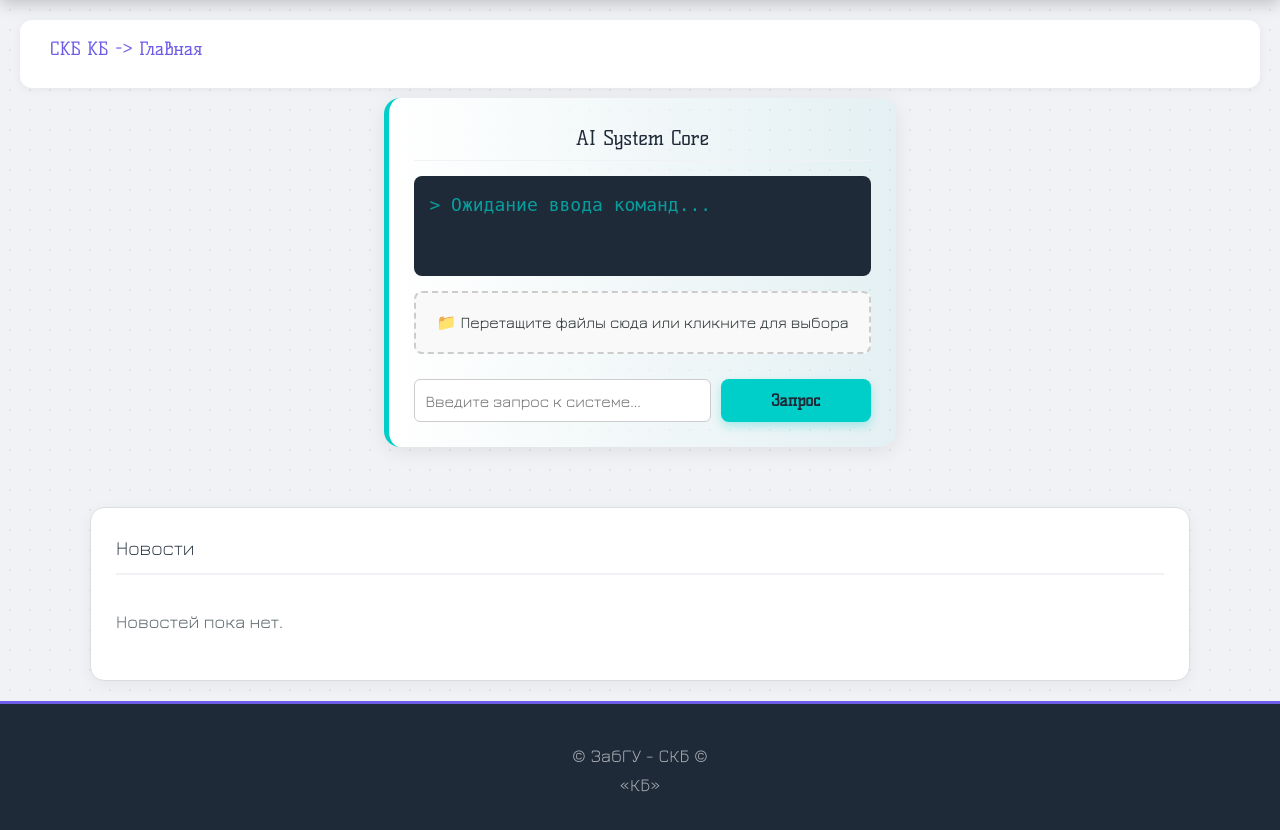
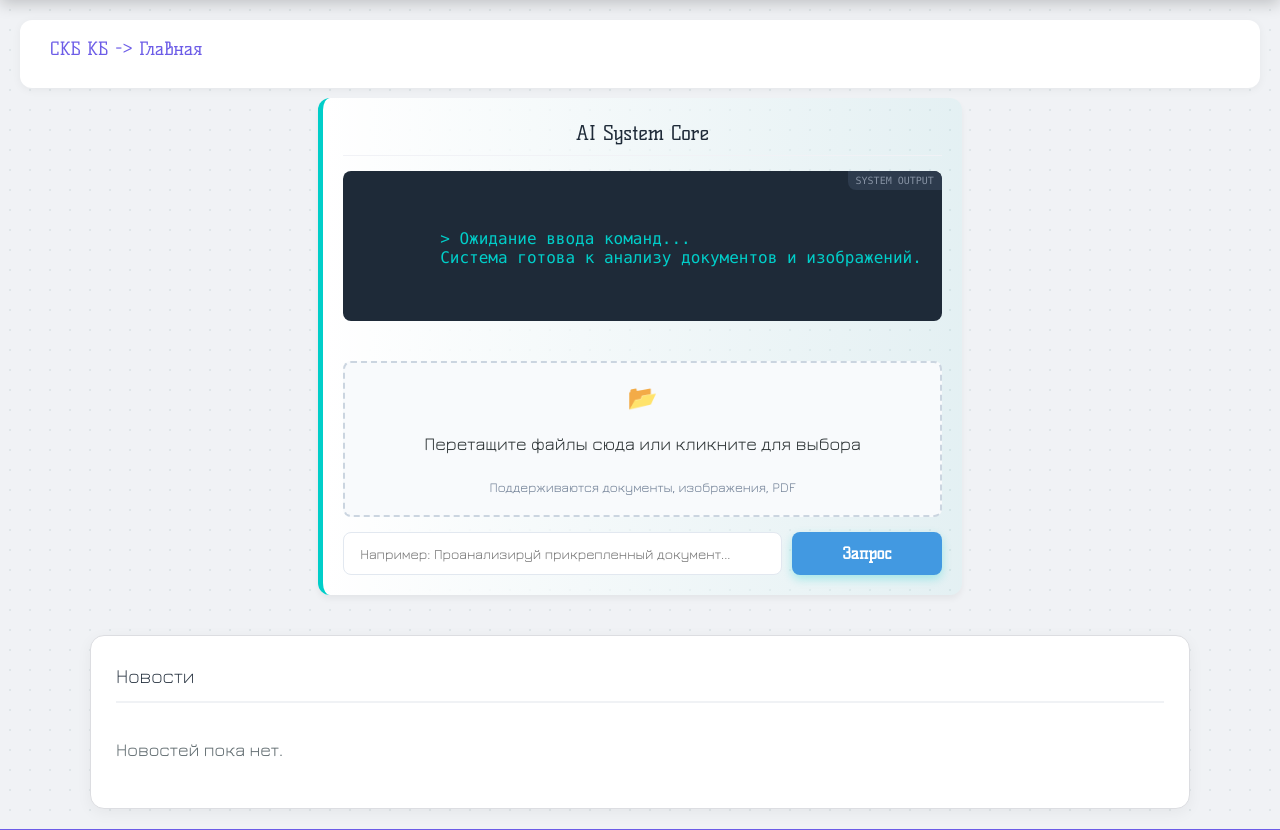
Before and after one commit to VSDragon1239/MainWebUIProject, a Django app: page / in a window 1280 px wide. Shown: the part 80-910 px from the top of the page. Run offline with Django 5.2, Linux system fonts and the light colour scheme.

Commit message:
ct1_v0.0.25 - aaa5

```diff
--- a/templates/pages/index.html
+++ b/templates/pages/index.html
@@ -6,70 +6,173 @@
 {% block extra_css %}
 <link rel="stylesheet" href="{% static 'css/index_style.css' %}">
 <style>
-    /* Стили для зоны загрузки файлов */
-    .file-dropzone {
-        border: 2px dashed #ccc;
+    /* Улучшенные стили для AI модуля */
+    .ai-module {
+        background: #fff;
+        border-radius: 12px;
+        padding: 20px;
+        box-shadow: 0 4px 6px rgba(0, 0, 0, 0.05);
+    }
+
+    .ai-terminal {
+        background: #1e2a38;
+        color: #00cec9;
+        padding: 20px;
+        border-radius: 8px;
+        min-height: 150px;
+        font-family: 'Consolas', 'Monaco', monospace;
+        margin-bottom: 20px;
+        white-space: pre-wrap;
+        word-wrap: break-word;
+        position: relative;
+        overflow: hidden;
+    }
+
+    .ai-terminal::before {
+        content: "SYSTEM OUTPUT";
+        position: absolute;
+        top: 0;
+        right: 0;
+        background: #2d3b4d;
+        color: #8692a3;
+        font-size: 10px;
+        padding: 4px 8px;
+        border-bottom-left-radius: 8px;
+    }
+
+    /* Зона загрузки файлов */
+    .upload-zone {
+        border: 2px dashed #cbd5e0;
         border-radius: 8px;
         padding: 20px;
         text-align: center;
-        background: #f9f9f9;
+        transition: all 0.3s ease;
+        background: #f8fafc;
+        cursor: pointer;
         margin-bottom: 15px;
-        transition: all 0.3s;
-        cursor: pointer;
     }
 
-    .file-dropzone.drag-over {
-        background: #e3f2fd;
-        border-color: #2196f3;
+    .upload-zone:hover, .upload-zone.dragover {
+        border-color: #4299e1;
+        background: #ebf8ff;
     }
 
-    .file-list {
+    .upload-zone__icon {
+        font-size: 24px;
+        color: #a0aec0;
+        margin-bottom: 10px;
+        display: block;
+    }
+
+    /* Превью загруженных файлов */
+    .attachments-list {
         display: flex;
         flex-wrap: wrap;
         gap: 10px;
-        margin-top: 10px;
+        margin-bottom: 15px;
     }
 
-    .file-item {
-        background: #f0f0f0;
-        border-radius: 6px;
-        padding: 5px 10px;
+    .attachment-item {
+        position: relative;
+        width: 80px;
+        height: 80px;
+        border-radius: 8px;
+        overflow: hidden;
+        box-shadow: 0 2px 4px rgba(0, 0, 0, 0.1);
+        background: #edf2f7;
         display: flex;
         align-items: center;
-        gap: 8px;
-        font-size: 14px;
-        position: relative;
+        justify-content: center;
+        flex-direction: column;
     }
 
-    .file-item img.preview {
-        max-height: 30px;
-        max-width: 30px;
-        border-radius: 4px;
+    .attachment-item img {
+        width: 100%;
+        height: 100%;
+        object-fit: cover;
     }
 
-    .file-item .remove-file {
-        cursor: pointer;
-        color: #e74c3c;
-        font-weight: bold;
-        margin-left: 5px;
+    .attachment-item .doc-icon {
+        font-size: 24px;
+        color: #4a5568;
     }
 
-    .upload-progress {
-        display: inline-block;
-        width: 16px;
-        height: 16px;
-        border: 2px solid #ccc;
-        border-top-color: #2196f3;
-        border-radius: 50%;
-        animation: spin 0.8s linear infinite;
-        margin-left: 8px;
-        vertical-align: middle;
+    .attachment-item .filename {
+        font-size: 9px;
+        padding: 2px;
+        text-align: center;
+        width: 100%;
+        background: rgba(255, 255, 255, 0.9);
+        position: absolute;
+        bottom: 0;
+        overflow: hidden;
+        text-overflow: ellipsis;
+        white-space: nowrap;
     }
 
-    @keyframes spin {
-        to {
-            transform: rotate(360deg);
-        }
+    .attachment-item .remove-btn {
+        position: absolute;
+        top: 2px;
+        right: 2px;
+        background: rgba(0, 0, 0, 0.6);
+        color: white;
+        border-radius: 50%;
+        width: 18px;
+        height: 18px;
+        font-size: 12px;
+        line-height: 16px;
+        cursor: pointer;
+        display: none;
+    }
+
+    .attachment-item:hover .remove-btn {
+        display: block;
+    }
+
+    /* Форма ввода */
+    .input-group {
+        display: flex;
+        gap: 10px;
+    }
+
+    .input-group input {
+        flex: 1;
+        padding: 12px 16px;
+        border-radius: 8px;
+        border: 1px solid #e2e8f0;
+        font-size: 14px;
+        transition: border-color 0.2s;
+    }
+
+    .input-group input:focus {
+        outline: none;
+        border-color: #4299e1;
+    }
+
+    .btn--primary {
+        background: #4299e1;
+        color: white;
+        border: none;
+        padding: 0 24px;
+        border-radius: 8px;
+        font-weight: 600;
+        cursor: pointer;
+        transition: background 0.2s;
+    }
+
+    .btn--primary:hover {
+        background: #3182ce;
+    }
+
+    /* Статусы загрузки */
+    .status-loading {
+        color: #4299e1;
+        font-size: 12px;
+        margin-top: 5px;
+    }
+
+    .status-error {
+        color: #fc8181;
     }
 </style>
 {% endblock %}
@@ -79,40 +182,43 @@
 {% endblock %}
 
 {% block content_block_1 %}
-<!-- ИНТЕРФЕЙС AI SYSTEM CORE -->
-<section class="content-block-01 ai-module" style="margin-bottom: 20px;">
+<section class="content-block-01 ai-module">
     <h1>AI System Core</h1>
 
     <!-- Блок вывода ответа -->
-    <div class="ai-terminal"
-         style="background: #1e2a38; color: #00cec9; padding: 15px; border-radius: 8px; min-height: 100px; font-family: monospace; margin-bottom: 15px;">
+    <div class="ai-terminal">
         {% if ai_response %}
-        <p style="margin:0; white-space: pre-wrap;">{{ ai_response }}</p>
-        {% else %}
-        <p style="margin:0; opacity: 0.7;">> Ожидание ввода команд...</p>
-        {% endif %}
+        {{ ai_response }}{% else %}
+        > Ожидание ввода команд...
+        Система готова к анализу документов и изображений.{% endif %}
     </div>
 
-    <!-- Drag-and-drop зона загрузки файлов -->
-    <div id="fileDropzone" class="file-dropzone">
-        📁 Перетащите файлы сюда или кликните для выбора
-        <input type="file" id="fileInput" multiple style="display: none;">
+    <!-- Список прикрепленных файлов -->
+    <div id="attachments-list" class="attachments-list"></div>
+
+    <!-- Статус загрузки -->
+    <div id="upload-status" class="status-loading"></div>
+
+    <!-- Зона загрузки файлов (Drag & Drop) -->
+    <div id="drop-zone" class="upload-zone">
+        <span class="upload-zone__icon">📂</span>
+        <p>Перетащите файлы сюда или кликните для выбора</p>
+        <small style="color: #718096;">Поддерживаются документы, изображения, PDF</small>
+        <input type="file" id="file-input" multiple style="display: none;">
     </div>
 
-    <!-- Список загруженных файлов -->
-    <div id="fileList" class="file-list"></div>
+    <!-- Форма ввода -->
+    <form method="post" action="" id="ai-form">
+        {% csrf_token %}
+        <!-- Скрытое поле для передачи имен файлов, если нужно для бэкенда,
+             но в данном случае AnythingLLM уже получил файлы через AJAX -->
+        <input type="hidden" name="attached_files" id="attached-files-input" value="">
 
-    <!-- Форма ввода с поддержкой файлов -->
-    <form method="post" action="" id="chatForm">
-        {% csrf_token %}
-        <div style="display: flex; gap: 10px;">
-            <input type="text" name="prompt" id="promptInput" placeholder="Введите запрос к системе..."
-                   value="{{ last_prompt|default:'' }}"
-                   style="flex: 1; padding: 10px; border-radius: 6px; border: 1px solid #ccc;">
+        <div class="input-group">
+            <input type="text" name="prompt" placeholder="Например: Проанализируй прикрепленный документ..."
+                   value="{{ last_prompt|default:'' }}">
             <button type="submit" class="btn btn--primary">Запрос</button>
         </div>
-        <!-- Скрытое поле для хранения имён загруженных файлов -->
-        <input type="hidden" name="attached_files" id="attachedFilesInput" value="">
     </form>
 </section>
 
@@ -130,112 +236,124 @@
         {% endfor %}
     </div>
 </section>
+{% endblock %}
 
-{% endblock %}
+{% block content_block_2 %}{% endblock %}
+{% block content_block_3 %}{% endblock %}
 
 {% block extra_js %}
 <script>
-    // Управление загрузкой файлов
-    const dropzone = document.getElementById('fileDropzone');
-    const fileInput = document.getElementById('fileInput');
-    const fileListDiv = document.getElementById('fileList');
-    const attachedFilesInput = document.getElementById('attachedFilesInput');
-    let attachedFiles = []; // массив объектов {filename, preview, fileId}
+    document.addEventListener('DOMContentLoaded', function () {
+        const dropZone = document.getElementById('drop-zone');
+        const fileInput = document.getElementById('file-input');
+        const attachmentsList = document.getElementById('attachments-list');
+        const uploadStatus = document.getElementById('upload-status');
+        const attachedFilesInput = document.getElementById('attached-files-input');
 
-    // Функция отображения списка файлов
-    function renderFileList() {
-        fileListDiv.innerHTML = attachedFiles.map((file, idx) => `
-            <div class="file-item" data-idx="${idx}">
-                ${file.preview ? `<img class="preview" src="${file.preview}" alt="">` : '📄'}
-                <span>${file.filename}</span>
-                <span class="remove-file" data-filename="${file.filename}">✖</span>
-            </div>
-        `).join('');
-        // Обновить скрытое поле
-        attachedFilesInput.value = attachedFiles.map(f => f.filename).join(',');
-        // Добавить обработчики удаления
-        document.querySelectorAll('.remove-file').forEach(btn => {
-            btn.addEventListener('click', (e) => {
-                e.stopPropagation();
-                const filename = btn.getAttribute('data-filename');
-                attachedFiles = attachedFiles.filter(f => f.filename !== filename);
-                renderFileList();
-            });
+        // Хранилище успешно загруженных файлов
+        let uploadedFiles = [];
+
+        // Клик по зоне загрузки
+        dropZone.addEventListener('click', () => fileInput.click());
+
+        // Обработка Drag & Drop
+        ['dragenter', 'dragover', 'dragleave', 'drop'].forEach(eventName => {
+            dropZone.addEventListener(eventName, preventDefaults, false);
         });
-    }
 
-    // Загрузка файла на сервер
-    async function uploadFile(file) {
-        const formData = new FormData();
-        formData.append('file', file);
-        const progressSpan = document.createElement('span');
-        progressSpan.className = 'upload-progress';
-        const tempItem = document.createElement('div');
-        tempItem.className = 'file-item';
-        tempItem.innerHTML = `<span>${file.name}</span>`;
-        tempItem.appendChild(progressSpan);
-        fileListDiv.appendChild(tempItem);
+        function preventDefaults(e) {
+            e.preventDefault();
+            e.stopPropagation();
+        }
 
-        try {
-            const response = await fetch('/upload-file/', {
+        ['dragenter', 'dragover'].forEach(eventName => {
+            dropZone.addEventListener(eventName, () => dropZone.classList.add('dragover'), false);
+        });
+
+        ['dragleave', 'drop'].forEach(eventName => {
+            dropZone.addEventListener(eventName, () => dropZone.classList.remove('dragover'), false);
+        });
+
+        dropZone.addEventListener('drop', handleDrop, false);
+        fileInput.addEventListener('change', handleFiles, false);
+
+        function handleDrop(e) {
+            const dt = e.dataTransfer;
+            const files = dt.files;
+            handleFiles({target: {files: files}});
+        }
+
+        function handleFiles(e) {
+            const files = [...e.target.files];
+            files.forEach(uploadFile);
+        }
+
+        function uploadFile(file) {
+            const url = '/upload-file/'; // URL нашего нового view
+            const formData = new FormData();
+            formData.append('file', file);
+
+            // Получаем CSRF токен
+            const csrftoken = document.querySelector('[name=csrfmiddlewaretoken]').value;
+
+            // Обновляем статус
+            uploadStatus.textContent = `Загрузка ${file.name}...`;
+            uploadStatus.className = 'status-loading';
+
+            // Локальное превью (для изображений)
+            if (file.type.startsWith('image/')) {
+                const reader = new FileReader();
+                reader.readAsDataURL(file);
+                reader.onload = function (e) {
+                    addAttachmentPreview(file.name, e.target.result, 'image');
+                };
+            } else {
+                addAttachmentPreview(file.name, null, 'doc');
+            }
+
+            fetch(url, {
                 method: 'POST',
                 body: formData,
                 headers: {
-                    'X-CSRFToken': document.querySelector('[name=csrfmiddlewaretoken]').value,
+                    'X-CSRFToken': csrftoken
                 }
-            });
-            const data = await response.json();
-            if (response.ok && data.success) {
-                // Удаляем временный элемент
-                tempItem.remove();
-                attachedFiles.push({
-                    filename: data.filename,
-                    preview: data.preview,
-                    fileId: data.file_id
+            })
+                .then(response => response.json())
+                .then(data => {
+                    if (data.status === 'success') {
+                        uploadStatus.textContent = `Файл "${data.filename}" успешно встроен в контекст.`;
+                        uploadedFiles.push(data.doc_name);
+                        attachedFilesInput.value = uploadedFiles.join(',');
+                    } else {
+                        uploadStatus.textContent = `Ошибка: ${data.error}`;
+                        uploadStatus.className = 'status-loading status-error';
+                    }
+                })
+                .catch(error => {
+                    console.error('Error:', error);
+                    uploadStatus.textContent = 'Ошибка соединения при загрузке файла.';
+                    uploadStatus.className = 'status-loading status-error';
                 });
-                renderFileList();
+        }
+
+        function addAttachmentPreview(name, src, type) {
+            const div = document.createElement('div');
+            div.className = 'attachment-item';
+
+            if (type === 'image' && src) {
+                div.innerHTML = `
+                <img src="${src}" alt="${name}">
+                <div class="filename">${name}</div>
+            `;
             } else {
-                throw new Error(data.error || 'Ошибка загрузки');
+                div.innerHTML = `
+                <div class="doc-icon">📄</div>
+                <div class="filename">${name}</div>
+            `;
             }
-        } catch (error) {
-            tempItem.innerHTML = `<span style="color:red;">Ошибка: ${file.name}</span>`;
-            setTimeout(() => tempItem.remove(), 2000);
+
+            attachmentsList.appendChild(div);
         }
-    }
-
-    // Обработка выбора файлов через input
-    fileInput.addEventListener('change', (e) => {
-        Array.from(e.target.files).forEach(file => uploadFile(file));
-        fileInput.value = '';
-    });
-
-    // Drag-and-drop
-    dropzone.addEventListener('click', () => fileInput.click());
-    dropzone.addEventListener('dragover', (e) => {
-        e.preventDefault();
-        dropzone.classList.add('drag-over');
-    });
-    dropzone.addEventListener('dragleave', () => {
-        dropzone.classList.remove('drag-over');
-    });
-    dropzone.addEventListener('drop', (e) => {
-        e.preventDefault();
-        dropzone.classList.remove('drag-over');
-        const files = Array.from(e.dataTransfer.files);
-        files.forEach(file => uploadFile(file));
-    });
-
-    // При отправке формы можно добавить подсказку о файлах в промпт (опционально)
-    const chatForm = document.getElementById('chatForm');
-    const promptInput = document.getElementById('promptInput');
-    chatForm.addEventListener('submit', (e) => {
-        if (attachedFiles.length > 0 && promptInput.value.trim() === '') {
-            // Если есть файлы, но нет текста, можно предупредить
-            e.preventDefault();
-            alert('Введите вопрос к системе');
-        }
-        // В остальном форма отправится как обычно
-        // attachedFilesInput уже содержит имена файлов
     });
 </script>
 {% endblock %}
```
